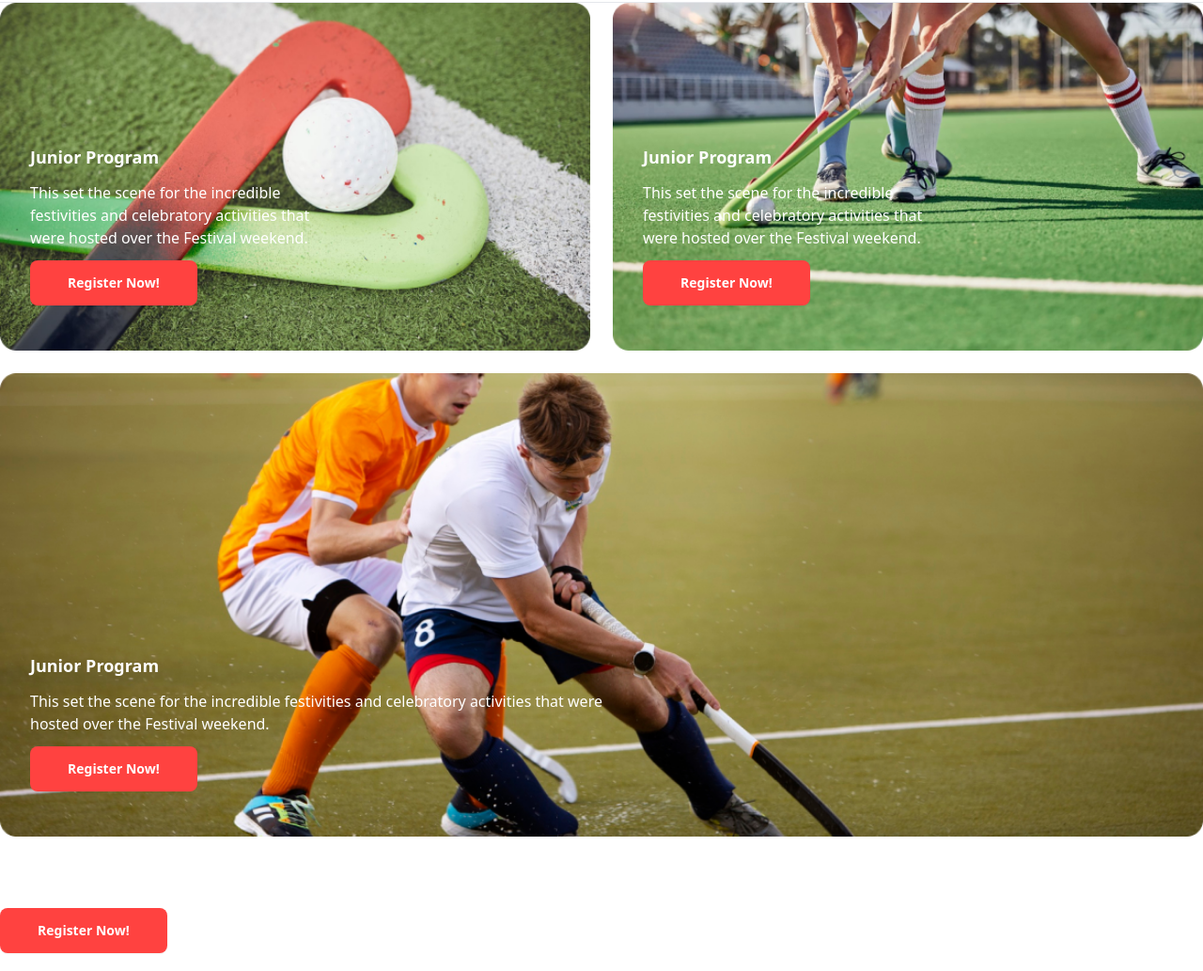
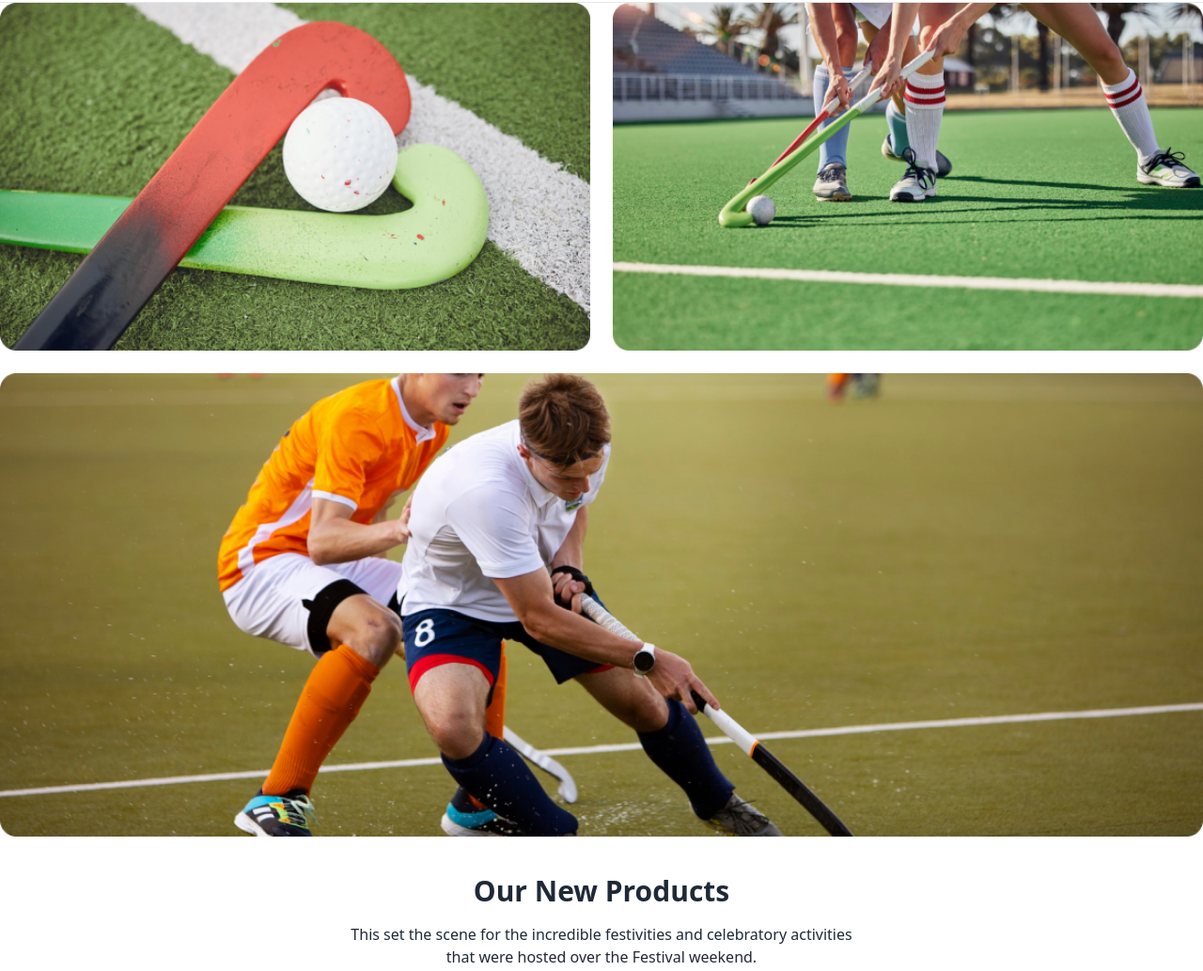
Before and after one commit to rahmanislam05/hockey, a plain HTML site: page index.html in a window 1280 px wide. Shown: the part 1544-2577 px from the top of the page at 94% size. Drawn offline with nearby package versions, Linux system fonts and the light colour scheme.

Commit message:
program section add without text

```diff
--- a/index.html
+++ b/index.html
@@ -155,48 +155,18 @@
                 <p>This set the scene for the incredible festivities and celebratory activities <br>that were hosted over the Festival weekend. </p>
             </div>
             <hr>
-            <div class="mx-auto text-center">
                 <div class="grid gap-6 grid-cols-1 lg:grid-cols-12 ">
                     <div class="lg:col-span-6 relative">
                         <img class="w-full" src="./Images/2.png" alt="">
-                       <div class="absolute w-3/6 lg:bottom-12 lg:left-8 ">
-                            <div class="space-y-3 text-left">
-                                <h3 class="font-extrabold text-lg text-white">Junior Program</h3>
-                                <p class="font-medium text-white">This set the scene for the incredible festivities and    celebratory activities
-                                that were hosted over the Festival weekend.</p>
-                                <button class="btn bg-btn-bg text-white text-sm font-bold border-none px-10">Register Now!</button>
-                            </div>
-                       </div>
                     </div>
                     <div class="lg:col-span-6 relative">
                         <img class="w-full" src="./Images/3.png" alt="">
-                        <div class="absolute w-3/6 lg:bottom-12 lg:left-8">
-                            <div class="space-y-3 text-left">
-                                <h3 class="font-extrabold text-lg text-white">Junior Program</h3>
-                                <p class="font-medium text-white">This set the scene for the incredible festivities and    celebratory activities
-                                that were hosted over the Festival weekend.</p>
-                                <button class="btn bg-btn-bg text-white text-sm font-bold border-none px-10">Register Now!</button>
-                            </div>
-                       </div>
                     </div>
                     <div class="lg:col-span-12 relative">
                         <img class="w-full" src="./Images/4.png" alt="" >
-                        <div class="absolute w-3/6 lg:bottom-12 lg:left-8 object-cover ">
-                            <div class="space-y-3 text-left">
-                                <h3 class="font-extrabold text-lg text-white">Junior Program</h3>
-                                <p class="font-medium text-white">This set the scene for the incredible festivities and celebratory activities that were hosted over the Festival weekend.</p>
-                                <button class="btn bg-btn-bg text-white text-sm font-bold border-none px-10">Register Now!</button>
-                            </div>
-                       </div>
                     </div>
                 </div>
-            </div>
         </section>
-        <div class="space-y-3 bg">
-            <h3 class="font-extrabold text-lg text-white">Junior Program</h3>
-            <p class="font-medium text-white">This set the scene for the incredible festivities and celebratory activities that were hosted over the Festival weekend.</p>
-            <button class="btn bg-btn-bg text-white text-sm font-bold border-none px-10">Register Now!</button>
-        </div>
         <!-- Our new products -->
         <section>
             <div class="text-center space-y-4 my-10">
```
